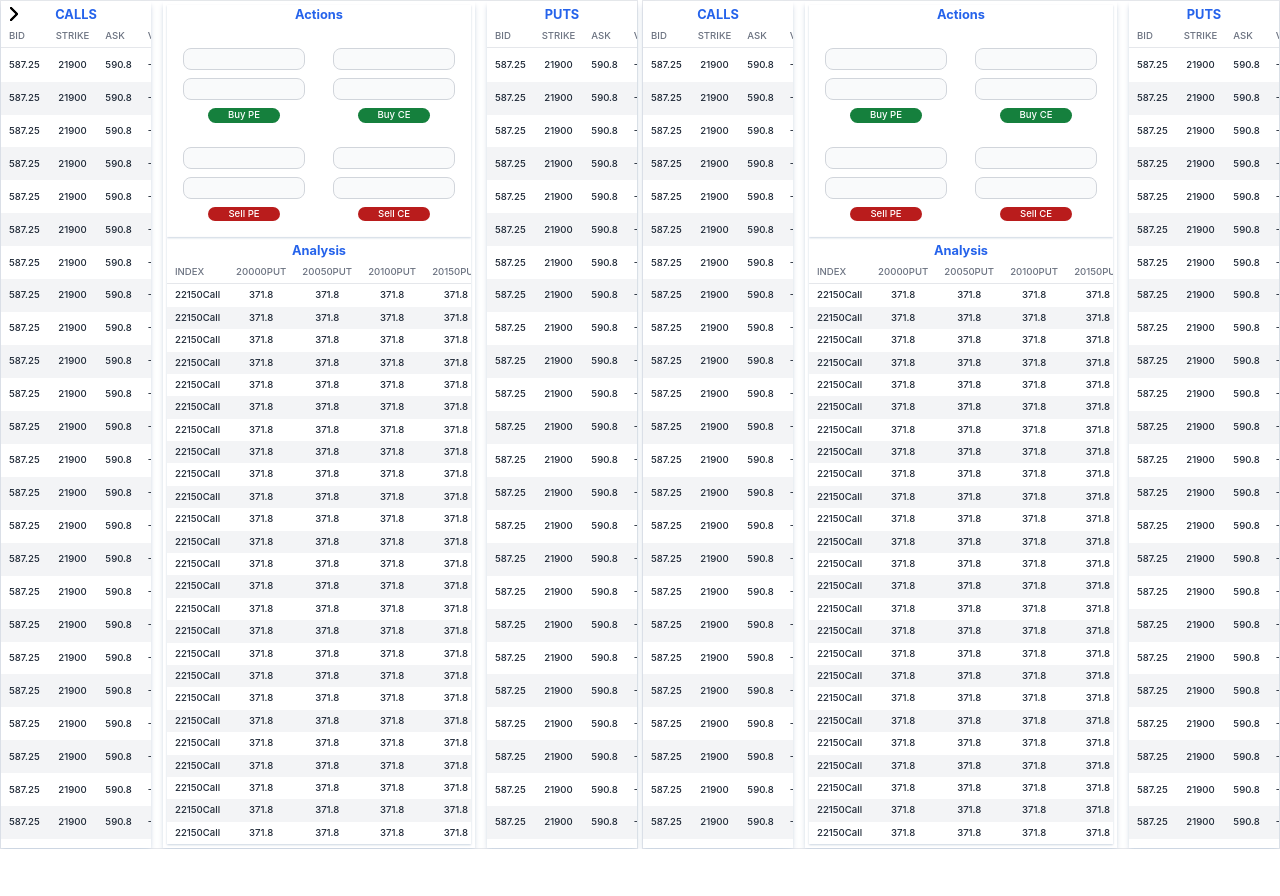
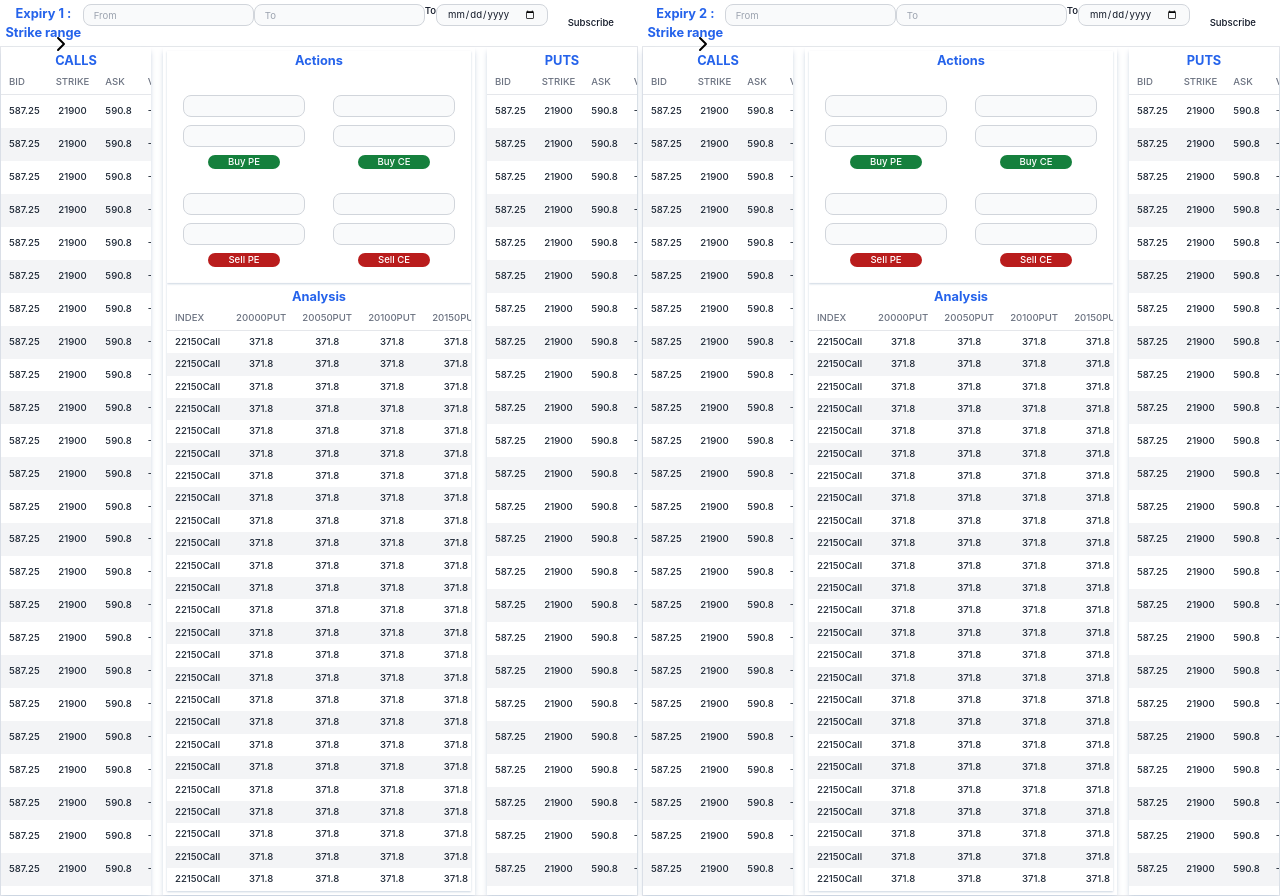
Before and after one commit to kushaal1992/hf-trading-ui, a React (Create React App) app: page / in a window 1280 px wide. Before the commit the page ends 849 px from the top, so only its background shows below. Built offline with nearby package versions, Linux system fonts and the light colour scheme.

Commit message:
Added: Strike range form to nav

```diff
--- a/src/components/Layout/index.jsx
+++ b/src/components/Layout/index.jsx
@@ -30,10 +30,10 @@ function Layout() {
 				</div>
 			)}
 			<div className={`col-span-${expiryLayoutCols}`}>
-				<ExpiryLayout parentCallback={handleParentCallback} />
+				<ExpiryLayout parentCallback={handleParentCallback} expiryFormNo={1} />
 			</div>
 			<div className={`col-span-${expiryLayoutCols}`}>
-				<ExpiryLayout parentCallback={handleParentCallback} />
+				<ExpiryLayout parentCallback={handleParentCallback} expiryFormNo={2} />
 			</div>
 		</div>
 	);
--- a/src/components/common/customButton/index.jsx
+++ b/src/components/common/customButton/index.jsx
@@ -1,12 +1,12 @@
 import React from 'react';
 
-function CustomButton({ label, type, buy, method }) {
+function CustomButton({ label, type, buy, method, margin }) {
 	switch (type) {
 		case 'button':
 			return (
 				<button
 					type="button"
-					className="w-fit border-none outline-offset-0 m-auto py-0 text-gray-900 bg-white border border-gray-300 focus:outline-none hover:bg-gray-100 focus:ring-4 focus:ring-gray-100 font-medium rounded-lg text-sm px-5 .5 dark:bg-gray-800 dark:text-white dark:border-gray-600 dark:hover:bg-gray-700 dark:hover:border-gray-600 dark:focus:ring-gray-700"
+					className={`w-fit border-none outline-offset-0 ${margin || 'm-auto'} py-0 text-gray-900 bg-white border border-gray-300 focus:outline-none hover:bg-gray-100 focus:ring-4 focus:ring-gray-100 font-medium rounded-lg text-sm px-5 .5 dark:bg-gray-800 dark:text-white dark:border-gray-600 dark:hover:bg-gray-700 dark:hover:border-gray-600 dark:focus:ring-gray-700`}
 					onClick={method}
 				>
 					{label}
@@ -17,7 +17,7 @@ function CustomButton({ label, type, buy, method }) {
 				return (
 					<button
 						type="submit"
-						className="w-fit border-none outline-offset-0 m-auto py-0 focus:outline-none text-white bg-green-700 hover:bg-green-800 focus:ring-4 focus:ring-green-300 font-medium rounded-lg text-sm px-5 .5 dark:bg-green-600 dark:hover:bg-green-700 dark:focus:ring-green-800"
+						className={`w-fit border-none outline-offset-0 ${margin || 'm-auto'} py-0 focus:outline-none text-white bg-green-700 hover:bg-green-800 focus:ring-4 focus:ring-green-300 font-medium rounded-lg text-sm px-5 .5 dark:bg-green-600 dark:hover:bg-green-700 dark:focus:ring-green-800`}
 						onClick={method}
 					>
 						{label}
@@ -27,7 +27,7 @@ function CustomButton({ label, type, buy, method }) {
 			return (
 				<button
 					type="submit"
-					className="w-fit border-none outline-offset-0 m-auto py-0 text-white bg-red-700 hover:bg-red-800 focus:ring-4 focus:ring-red-300 font-medium rounded-lg text-sm px-5 dark:bg-red-600 dark:hover:bg-red-700 dark:focus:ring-red-900"
+					className={`w-fit border-none outline-offset-0 ${margin || 'm-auto'} py-0 text-white bg-red-700 hover:bg-red-800 focus:ring-4 focus:ring-red-300 font-medium rounded-lg text-sm px-5 dark:bg-red-600 dark:hover:bg-red-700 dark:focus:ring-red-900`}
 					onClick={method}
 				>
 					{label}
--- a/src/components/expiryLayout/index.jsx
+++ b/src/components/expiryLayout/index.jsx
@@ -10,8 +10,10 @@ import {
 } from '../../utils/tableFormatData';
 import CustomTable from '../common/customTable';
 import BuySellOptions from '../buySellOptions';
+import CustomInput from '../common/customInput';
+import CustomButton from '../common/customButton';
 
-function ExpiryLayout({ parentCallback }) {
+function ExpiryLayout({ parentCallback, expiryFormNo }) {
 	const [callPutSummationData] = useState(
 		callPutSummationTable({ range: { start: 20000, end: 22000 } })
 	);
@@ -30,15 +32,45 @@ function ExpiryLayout({ parentCallback }) {
 	}, [viewSidebar]);
 
 	return (
+		<div className="flex flex-col">
+			<div className="flex flex-row justify-between p-1">
+				<span className="text-center text-base text-blue-600/100 font-bold">
+					Expiry {expiryFormNo} : Strike range
+				</span>
+				<CustomInput
+					id="from_range"
+					type="text"
+					placeholder="From"
+					margin="m-0"
+				/>
+				<CustomInput id="to_range" type="text" placeholder="To" margin="m-0" />
+				<span
+					htmlFor="expiry"
+					className="block mb-2 text-sm font-medium text-gray-900 dark:text-white"
+				>
+					To
+				</span>
+
+				<CustomInput id="expiry" type="date" margin="m-0" />
+
+				<CustomButton label="Subscribe" type="button" margin="m-0" />
+			</div>
+
 			<div className="h-full grid grid-cols-12 gap-3 text-center border border-inherit">
 				<div className="col-span-3 shadow-md shadow-slate-300 overflow-y-auto">
-				{toggleIcon && (
+					{/* {toggleIcon && (
 						<FontAwesomeIcon
 							icon={toggleIcon}
 							onClick={toggleSidebar}
-						className="absolute left-2 top-1.5"
+							className={`absolute left-${viewSidebar ? 36 : 2} top-9`}
 						/>
-				)}
+					)} */}
+					<IconWrapper
+						key={viewSidebar ? 'left' : 'right'}
+						toggleIcon={toggleIcon}
+						classname={`absolute left-${viewSidebar ? 36 : 2} top-9`}
+						method={toggleSidebar}
+					/>
 					<span className="text-base text-blue-600/100 font-bold">CALLS</span>
 					<CustomTable data={callPutBidData} />
 				</div>
@@ -60,6 +92,18 @@ function ExpiryLayout({ parentCallback }) {
 					<CustomTable data={callPutBidData} />
 				</div>
 			</div>
+		</div>
+	);
+}
+
+function IconWrapper({ key, toggleIcon, classname, method }) {
+	return (
+		<FontAwesomeIcon
+			id={key}
+			icon={toggleIcon}
+			onClick={method}
+			className={classname}
+		/>
 	);
 }
 
--- a/src/components/futuresForm/index.jsx
+++ b/src/components/futuresForm/index.jsx
@@ -6,31 +6,10 @@ function FuturesForm() {
 	return (
 		<div className="flex flex-col gap-2">
 			<div className="flex flex-col gap-2">
-				<span className="text-center text-base text-blue-600/100 font-bold">
-					Strike Range
-				</span>
-				<div>
-					<CustomInput id="from_range" type="text" placeholder="00000" />
-				</div>
-				<div>
-					<CustomInput id="to_range" type="text" placeholder="00000" />
-				</div>
-				<div>
-					<span
-						htmlFor="expiry"
-						className="block mb-2 text-sm font-medium text-gray-900 dark:text-white"
-					>
-						To
+				<div className="flex flex-col gap-2">
+					<span className="text-center text-base text-blue-600/100 font-bold">
+						Futures
 					</span>
-
-					<CustomInput id="expiry" type="date" />
-				</div>
-
-				<CustomButton label="Subscribe" type="button" />
-			</div>
-			<div className="flex flex-col gap-2">
-				<div className="flex flex-col gap-2">
-					<span>Futures</span>
 					<div>
 						<CustomInput id="future_date" type="date" />
 					</div>
--- a/src/components/sidebar/index.jsx
+++ b/src/components/sidebar/index.jsx
@@ -3,7 +3,8 @@ import FuturesForm from '../futuresForm';
 
 function Sidebar() {
 	return (
-		<div className="transition-all">
+		<div className="flex flex-col gap-2 transition-all">
+			<FuturesForm />
 			<FuturesForm />
 		</div>
 	);
```
Lines whose indentation alone changed are shown as unchanged.
